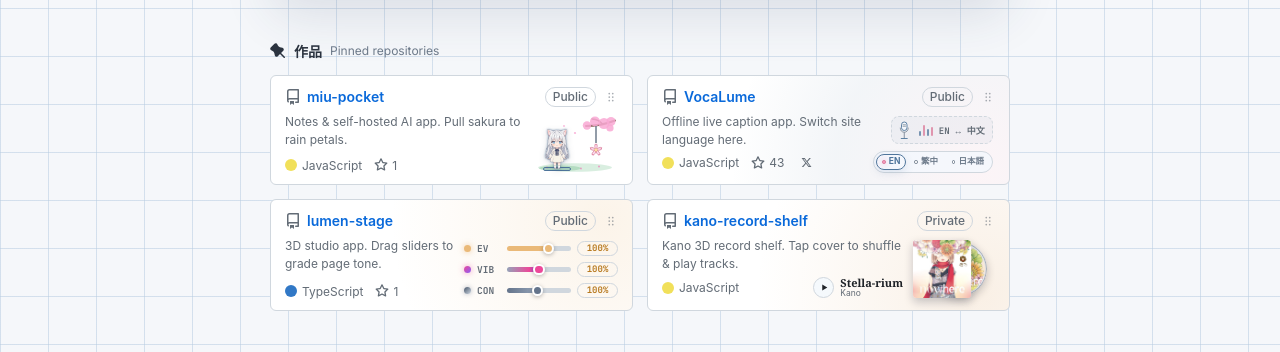
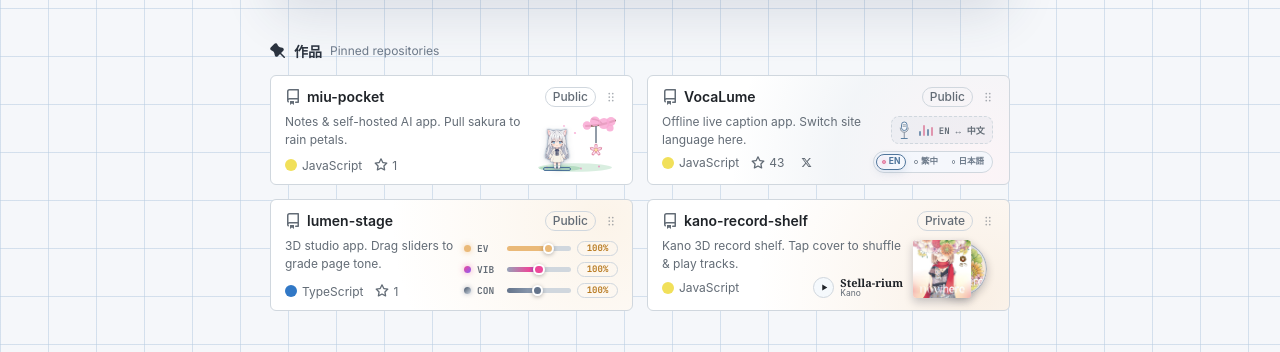
Before and after one commit to clark970417-eng/blog, an Astro site: page / in a window 1280 px wide. Shown: the part 376-728 px from the top of the page. Built offline with nearby package versions, Linux system fonts and the light colour scheme; Astro itself is replaced by a stand-in of ours; a web font is replaced by a local one.

Commit message:
Make repo titles plain text since whole cards are clickable

```diff
--- a/src/pages/index.astro
+++ b/src/pages/index.astro
@@ -215,7 +215,7 @@ const links = [
               <div class="gh-pin-main">
                 <div class="gh-pin-head">
                   <svg class="gh-repo-icon" width="16" height="16" viewBox="0 0 16 16" fill="currentColor"><path d="M2 2.5A2.5 2.5 0 0 1 4.5 0h8.75a.75.75 0 0 1 .75.75v12.5a.75.75 0 0 1-.75.75h-2.5a.75.75 0 0 1 0-1.5h1.75v-2h-8a1 1 0 0 0-.714 1.7.75.75 0 1 1-1.072 1.05A2.495 2.495 0 0 1 2 11.5Zm10.5-1h-8a1 1 0 0 0-1 1v6.708A2.486 2.486 0 0 1 4.5 9h8ZM5 12.25a.25.25 0 0 1 .25-.25h3.5a.25.25 0 0 1 .25.25v3.25a.25.25 0 0 1-.4.2l-1.45-1.087a.249.249 0 0 0-.3 0L5.4 15.7a.25.25 0 0 1-.4-.2Z"/></svg>
-                  <strong><a href={work.url} class="gh-pin-title" target="_blank" rel="noreferrer">{work.title}</a></strong>
+                  <strong class="gh-pin-title">{work.title}</strong>
                   <span class="gh-public-badge">{work.isPrivate ? 'Private' : 'Public'}</span>
                   <span class="gh-grip" title="拖曳調整順序" aria-hidden="true">
                     <svg width="14" height="14" viewBox="0 0 16 16" fill="currentColor"><path d="M10 13a1 1 0 1 1 0-2 1 1 0 0 1 0 2Zm0-4a1 1 0 1 1 0-2 1 1 0 0 1 0 2Zm-4 4a1 1 0 1 1 0-2 1 1 0 0 1 0 2Zm5-9a1 1 0 1 1-2 0 1 1 0 0 1 2 0ZM7 8a1 1 0 1 1-2 0 1 1 0 0 1 2 0ZM6 5a1 1 0 1 1 0-2 1 1 0 0 1 0 2Z"/></svg>
--- a/src/styles/global.css
+++ b/src/styles/global.css
@@ -772,7 +772,7 @@ html.theme-anim .pill-btn {
 .gh-pin-head strong {
   font-size: 14px;
   font-weight: 600;
-  color: var(--gh-link);
+  color: var(--gh-text);
   overflow: hidden;
   text-overflow: ellipsis;
   white-space: nowrap;
@@ -847,15 +847,6 @@ html.theme-anim .pill-btn {
 .work-extra:hover {
   color: var(--ink);
   background: var(--surface-hover);
-}
-
-.gh-pin-title {
-  color: var(--gh-link);
-  text-decoration: none;
-}
-
-.gh-pin-title:hover {
-  text-decoration: underline;
 }
 
 /* Integrated Project Ornaments (no boxy sub-panels — lives natively inside clean GitHub card) */
```
